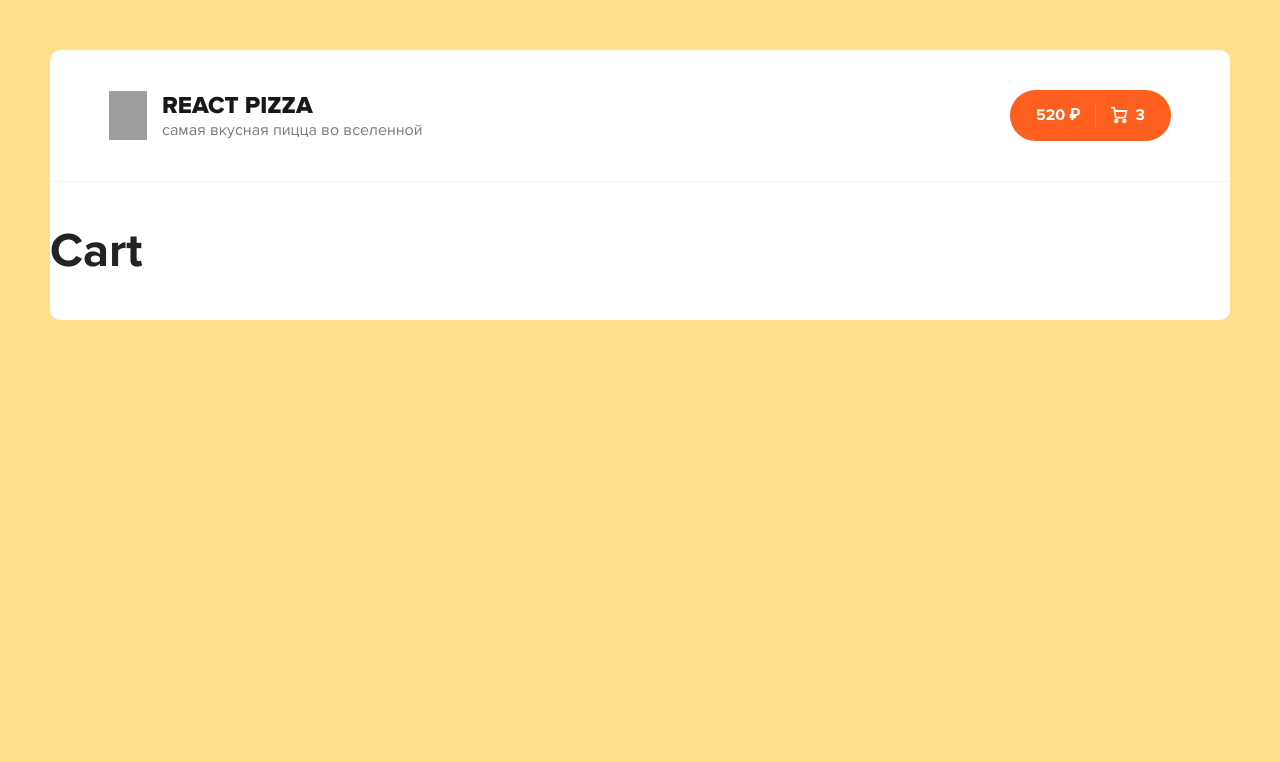
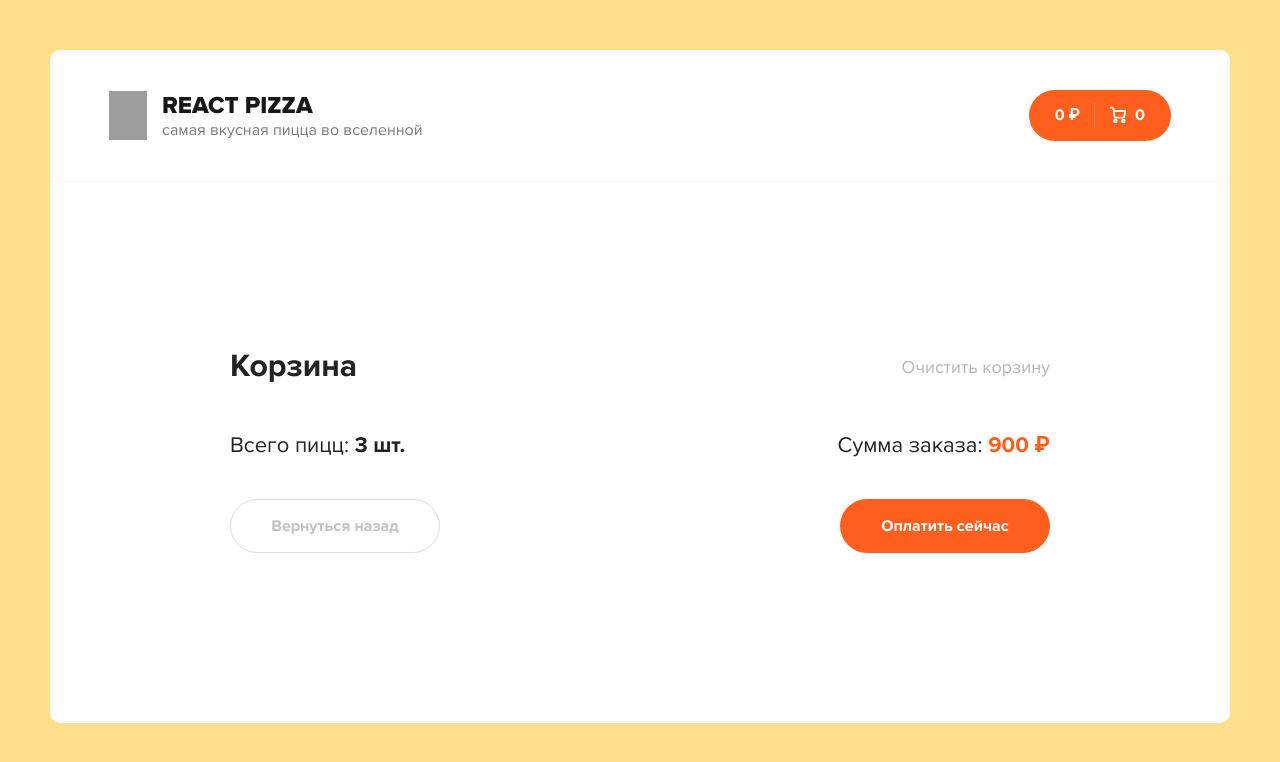
Before and after one commit to IvannikovSergey/react_pizza_shop, a React (Create React App) app: page /cart in a window 1280 px wide. Shown: the top 762 px of the page. Built offline with nearby package versions, Linux system fonts and the light colour scheme; grey boxes are pictures that could not be loaded.

Commit message:
Добавление товаров в корзину и отображение количества

```diff
--- a/src/components/Header.jsx
+++ b/src/components/Header.jsx
@@ -1,8 +1,12 @@
 import logoSvg from "../assets/img/pizza-logo.svg";
 import {Button} from '../components'
 import {NavLink} from "react-router-dom";
+import {useSelector} from "react-redux";
 
 function Header() {
+
+    const {totalPrice, totalCount} = useSelector(({cart}) => cart)
+
     return <div className="header">
         <div className="container">
             <NavLink to='/'>
@@ -17,7 +21,7 @@ function Header() {
             <div className="header__cart">
                 <NavLink to='/cart'>
                     <Button className='button--cart'>
-                        <span>520 ₽</span>
+                        <span>{totalPrice} ₽</span>
                         <div className="button__delimiter"></div>
                         <svg
                             width="18"
@@ -48,7 +52,7 @@ function Header() {
                                 strokeLinejoin="round"
                             />
                         </svg>
-                        <span>3</span>
+                        <span>{totalCount}</span>
                     </Button>
                 </NavLink>
 
--- a/src/components/PizzaBlock/index.jsx
+++ b/src/components/PizzaBlock/index.jsx
@@ -1,7 +1,8 @@
 import React, {useState} from 'react';
 import classNames from 'classnames'
+import {Button} from "../index";
 
-function Index({name, sizes, price, imageUrl, types}) {
+function Index({id, name, sizes, price, imageUrl, types, onClickAddPizza}) {
 
     const availableTypes = ['тонкое', 'традиционное']
     const availableSizes = [26, 30, 40]
@@ -15,6 +16,17 @@ function Index({name, sizes, price, imageUrl, types}) {
     function onSelectSize(index) {
         setActiveSize(index)
     }
+
+    const onAddPizza = () => {
+        const obj = {
+            id,
+            name,
+            imageUrl,
+            price,
+            size: activeSize,
+            type: availableTypes[activeType]
+        }
+        onClickAddPizza(obj)}
 
     return <div className="pizza-block">
         <img
@@ -49,7 +61,7 @@ function Index({name, sizes, price, imageUrl, types}) {
         </div>
         <div className="pizza-block__bottom">
             <div className="pizza-block__price">от {price} ₽</div>
-            <div className="button button--outline button--add">
+            <Button onClick={onAddPizza} className="button--add" outline>
                 <svg
                     width="12"
                     height="12"
@@ -64,7 +76,7 @@ function Index({name, sizes, price, imageUrl, types}) {
                 </svg>
                 <span>Добавить</span>
                 <i>2</i>
-            </div>
+            </Button>
         </div>
     </div>
 }
--- a/src/pages/Cart.jsx
+++ b/src/pages/Cart.jsx
@@ -3,7 +3,37 @@ import React from 'react';
 function Cart(props) {
     return (
         <div>
-            <h1>Cart</h1>
+            <div className="content">
+                <div className="container container--cart">
+                    <div className="cart">
+                        <div className="cart__top">
+                            <h2 className="content__title">Корзина
+                            </h2>
+                            <div className="cart__clear">
+                                <span>Очистить корзину</span>
+                            </div>
+                        </div>
+                        <div className="content__items">
+
+                        </div>
+                        <div className="cart__bottom">
+                            <div className="cart__bottom-details">
+                                <span> Всего пицц: <b>3 шт.</b> </span>
+                                <span> Сумма заказа: <b>900 ₽</b> </span>
+                            </div>
+                            <div className="cart__bottom-buttons">
+                                <a href="/" className="button button--outline button--add go-back-btn">
+
+                                    <span>Вернуться назад</span>
+                                </a>
+                                <div className="button pay-btn">
+                                    <span>Оплатить сейчас</span>
+                                </div>
+                            </div>
+                        </div>
+                    </div>
+                </div>
+            </div>
         </div>
     )
 }
--- a/src/pages/Home.jsx
+++ b/src/pages/Home.jsx
@@ -4,6 +4,7 @@ import {useDispatch, useSelector} from "react-redux";
 import {setCategory, setSortBy} from "../redux/actions/filter";
 import {fetchPizzas} from "../redux/actions/pizzas";
 import LoadingBlock from "../components/PizzaBlock/LoadingBlock";
+import {addPizzaToCart} from "../redux/actions/cart";
 
 const categoryNames = ['Мясные',
     'Вегетарианская',
@@ -22,7 +23,7 @@ function Home() {
     const dispatch = useDispatch()
     const items = useSelector(({pizzas}) => pizzas.items)
     const isLoaded = useSelector(({pizzas}) => pizzas.isLoaded)
-    const {category, sortBy } = useSelector(({filter}) => filter)
+    const {category, sortBy} = useSelector(({filter}) => filter)
 
     useEffect(() => {
         dispatch(fetchPizzas(sortBy, category))
@@ -36,16 +37,20 @@ function Home() {
         dispatch(setSortBy(type))
     }, [])
 
+    const handleAddPizzaToCart = obj => {
+        dispatch(addPizzaToCart(obj))
+    }
+
     return (
         <div className="container">
             <div className="content__top">
                 <Categories activeCategory={category} onClickCategory={onSelectCategory} items={categoryNames}/>
-                <SortPopup activeSortType={sortBy} items={sortItems} onClickSortItem={onSelectSortType} />
+                <SortPopup activeSortType={sortBy} items={sortItems} onClickSortItem={onSelectSortType}/>
             </div>
             <h2 className="content__title">Все пиццы</h2>
             <div className="content__items">
                 {isLoaded
-                    ? items.map(item => <PizzaBlock key={item.id} {...item}/>)
+                    ? items.map(item => <PizzaBlock onClickAddPizza={handleAddPizzaToCart} key={item.id} {...item}/>)
                     : Array(12).fill(0).map((_, index) => <LoadingBlock key={index}/>)}
             </div>
         </div>
--- a/src/redux/actions/cart.js
+++ b/src/redux/actions/cart.js
@@ -0,0 +1,4 @@
+export const addPizzaToCart = (pizzaObj) => ({
+  type: 'ADD_PIZZA_CART',
+    payload: pizzaObj
+})
--- a/src/redux/reducers/cart.js
+++ b/src/redux/reducers/cart.js
@@ -0,0 +1,40 @@
+const initialState = {
+    items: {},
+    totalPrice: 0,
+    totalCount: 0
+}
+
+const cart = (state = initialState, action) => {
+    if (action.type === 'SET_TOTAL_PRICE') {
+        return {
+            ...state,
+            totalPrice: action.payload
+        }
+    }
+
+    if (action.type === 'SET_TOTAL_COUNT') {
+        return {
+            ...state,
+            totalCount: action.payload
+        }
+    }
+
+    if (action.type === 'ADD_PIZZA_CART') {
+
+        const newItems = {
+            ...state.items,
+            [action.payload.id]: !state.items[action.payload.id]
+                ? [action.payload]
+                : [...state.items[action.payload.id], action.payload]
+        }
+
+        return {
+            ...state,
+            items: newItems,
+            totalCount: [].concat.apply([], Object.values(newItems)).length
+        }
+    }
+    return state
+}
+
+export default cart
--- a/src/redux/reducers/index.js
+++ b/src/redux/reducers/index.js
@@ -1,10 +1,12 @@
-import filterReducer from './filter'
-import pizzasReducer from './pizzas'
+import filter from './filter'
+import pizzas from './pizzas'
+import cart from './cart'
 import {combineReducers} from "redux";
 
 const rootReducer = combineReducers({
-    filter: filterReducer,
-    pizzas: pizzasReducer
+    filter,
+    pizzas,
+    cart
 })
 
 export default rootReducer
```
Lines whose indentation alone changed are shown as unchanged.
